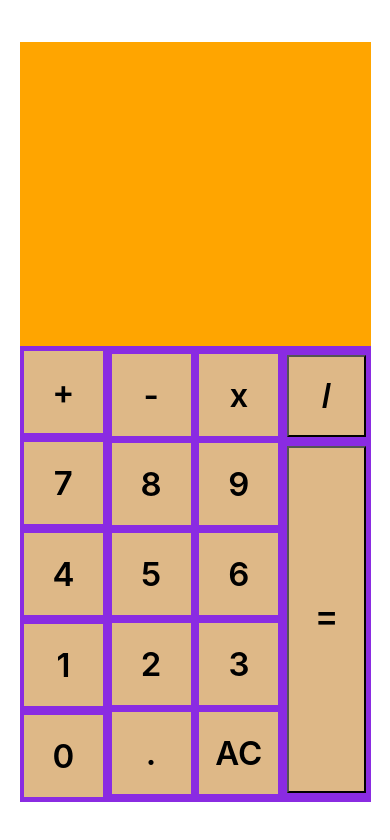
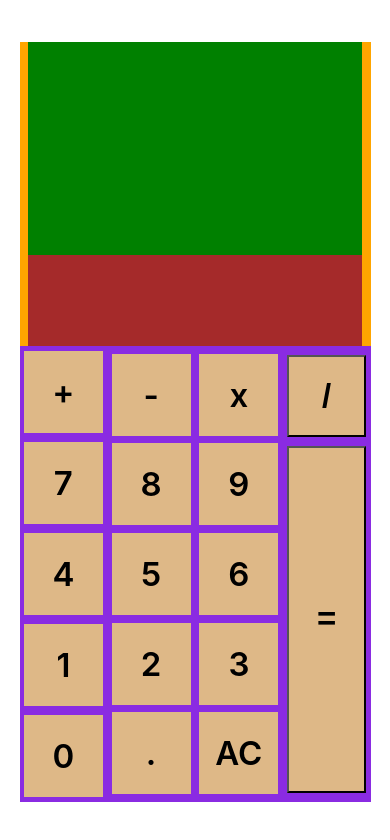
Before and after one commit to AjinkyaPradhan1/Calculator, a React (Create React App) app: page / in a window 390 px wide. Shown: the top 840 px of the page. Built offline with nearby package versions, Linux system fonts and the light colour scheme.

Commit message:
7:Basic Layout Completed

```diff
--- a/src/App.css
+++ b/src/App.css
@@ -21,6 +21,8 @@
   }
   .calc_output_screen{
     display: flex;
+    justify-content: center;
+    align-items: center;
     width: 100%;
     height: 40%;
     flex-grow: 2;
--- a/src/OutputSection.css
+++ b/src/OutputSection.css
@@ -0,0 +1,21 @@
+.ot_main{
+    display:flex;
+    flex-direction: column;
+    width: 95%;
+    height: 100%;
+    background-color: red;
+}
+.ot_row1{
+    display:flex;
+    justify-content: flex-end;
+    align-items: center;
+    width: 100%;
+    height: 70%;
+    background-color: green;
+}
+.ot_row2{
+    display:flex;
+    width: 100%;
+    height: 30%;
+    background-color: brown;
+}
--- a/src/OutputSection.js
+++ b/src/OutputSection.js
@@ -3,8 +3,10 @@ import './OutputSection.css'
 
 function OutputSection(){
     return(
-        <>
-        </>
+        <div className="ot_main">
+            <div className="ot_row1"></div>
+            <div className="ot_row2"></div>
+        </div>
     );
 }
 
```
